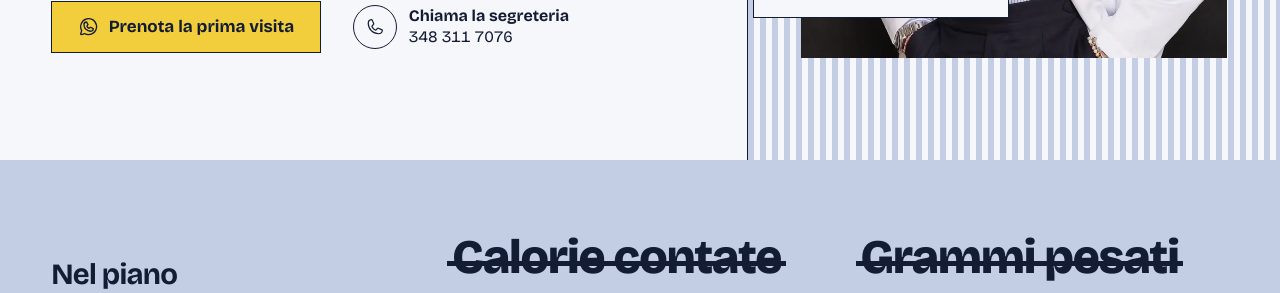
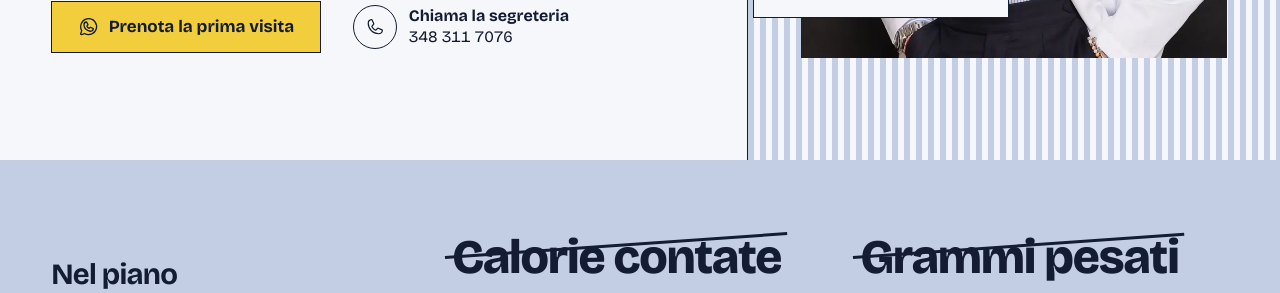
Before and after one commit to Gabriscript/mignano-nutrizionista-mockup, a plain HTML site: page index.html in a window 1280 px wide. Shown: the part 641-934 px from the top of the page. Drawn offline with Linux system fonts and the light colour scheme.

Commit message:
Thinner diagonal strike on the cut strip
Co-Authored-By: Claude Sonnet 5.5 <noreply@anthropic.com>

```diff
--- a/css/style.css
+++ b/css/style.css
@@ -224,15 +224,16 @@ a, button, label { touch-action: manipulation; }
 .strike::after {
   content: "";
   position: absolute;
-  left: -0.1em;
-  right: -0.1em;
-  top: 56%;
-  height: 0.1em;
-  min-height: 3px;
+  left: -0.15em;
+  right: -0.15em;
+  top: 50%;
+  height: 3px;
+  margin-top: -1.5px;
   background: var(--ink);
+  transform: rotate(-4deg);
   transform-origin: 0 50%;
 }
-.js .cut:not(.is-in) .strike::after { transform: scaleX(0); }
+.js .cut:not(.is-in) .strike::after { transform: rotate(-4deg) scaleX(0); }
 
 /* stampa */
 .press { padding-block: 2.25rem; border-bottom: 1px solid var(--rule); }
```
